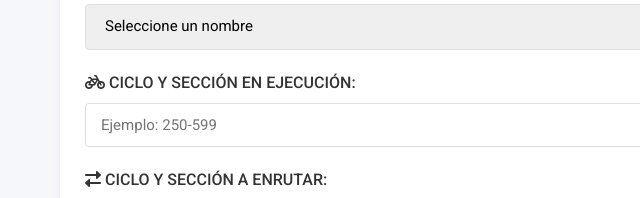
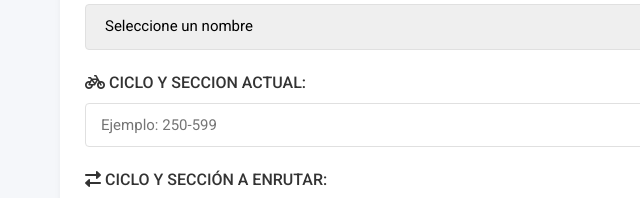
Before and after one commit to PAMPLONA-BOT/PAMPLONA_ENRUTES, a plain HTML site: page index.html in a window 1280 px wide. Shown: the part 282-480 px from the top of the page, 0-640 px from the left. Drawn offline with Linux system fonts and the light colour scheme.

Commit message:
Update index.html

```diff
--- a/index.html
+++ b/index.html
@@ -436,7 +436,7 @@
                 </div>
 
                 <div class="form-group">
-                    <label for="emailLocal"><i class="fas fa-bicycle"></i> CICLO Y SECCIÓN EN EJECUCIÓN:</label>
+                    <label for="emailLocal"><i class="fas fa-bicycle"></i> CICLO Y SECCION ACTUAL:</label>
                     <input type="text" id="emailLocal" class="form-control" placeholder="Ejemplo: 250-599" required
                            pattern="\d{3}-.*"
                            title="Debe comenzar con 3 números seguidos de un guión (-)"
```
